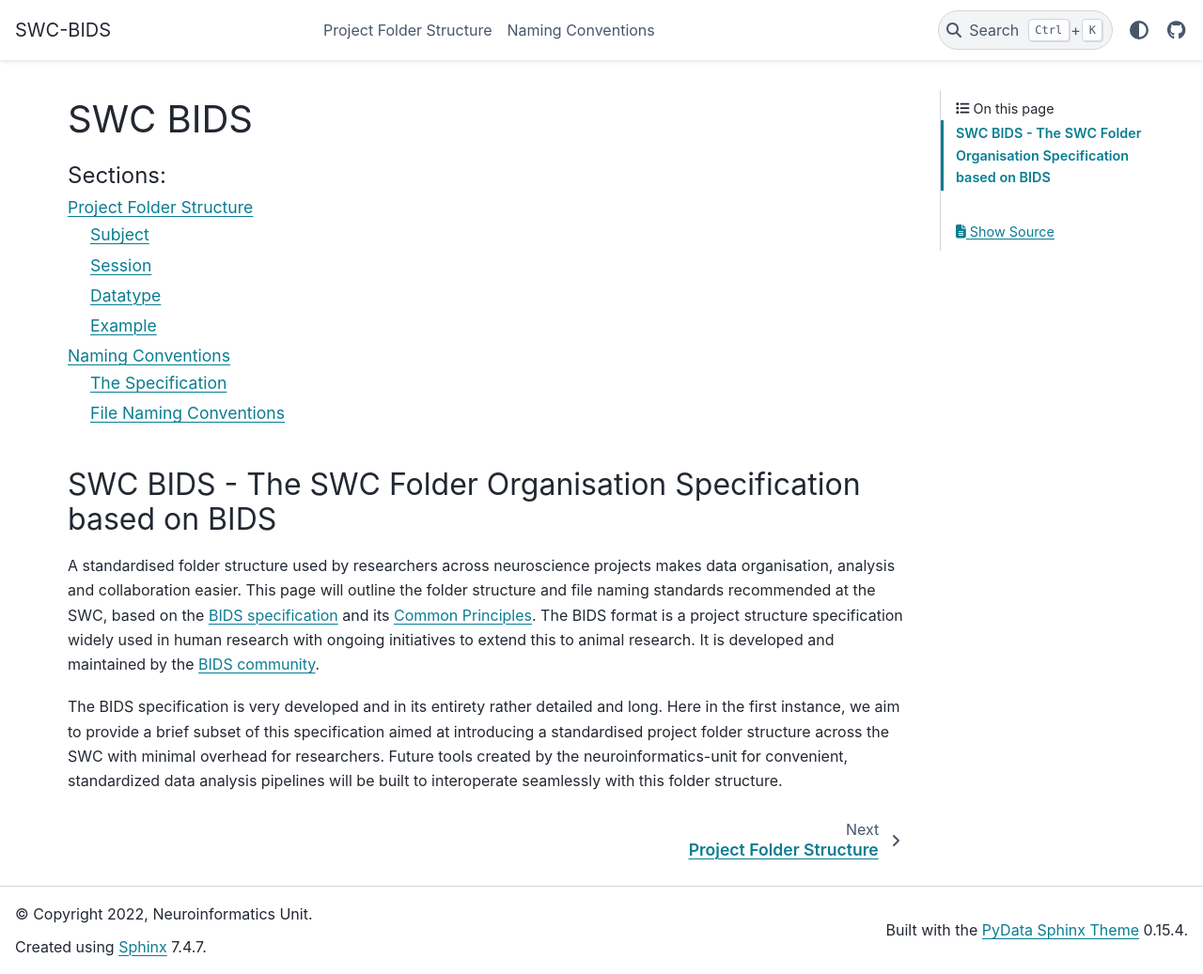
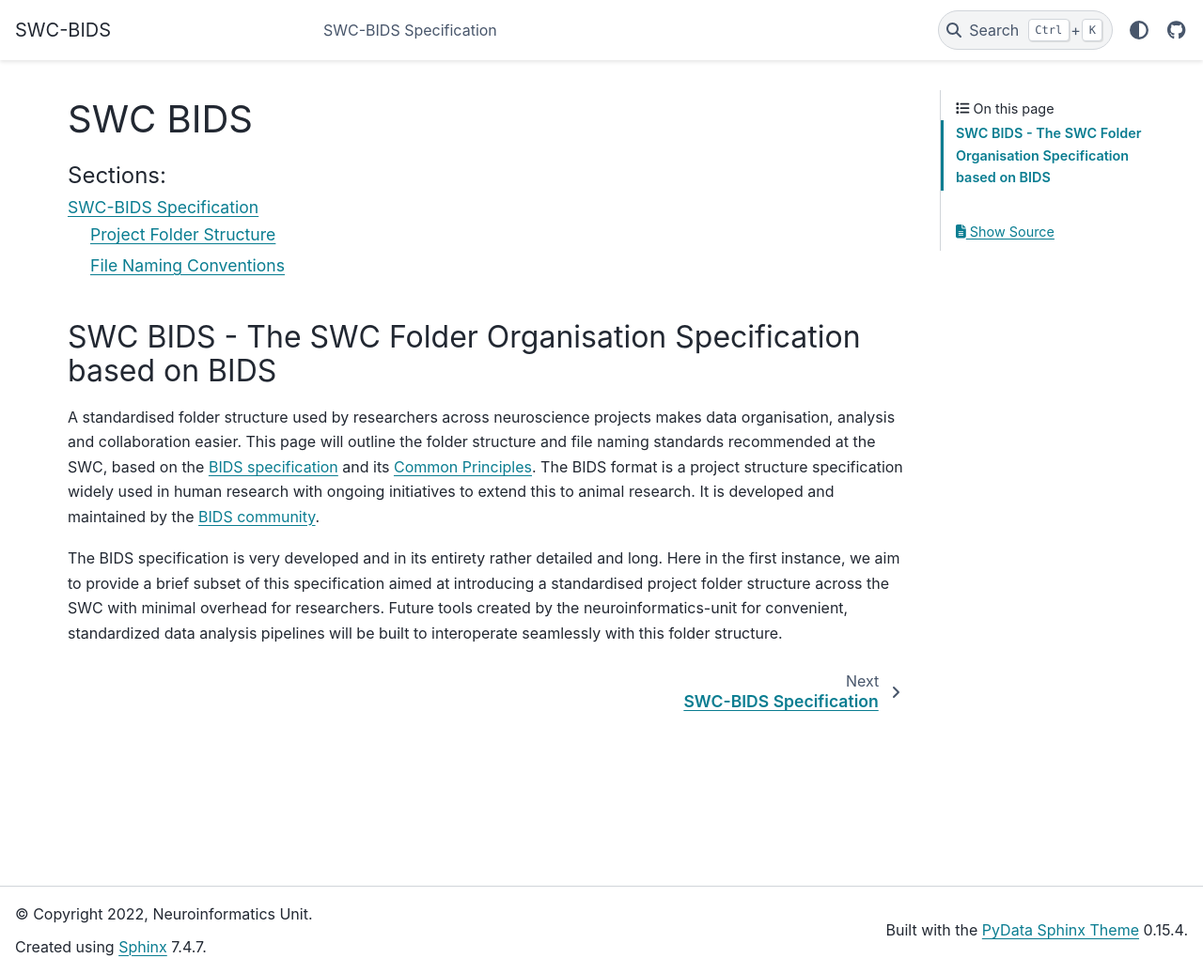
Before and after one commit to neuroinformatics-unit/NeuroBlueprint, a Sphinx documentation site: the page built from docs/source/index.rst, in a window 1280 px wide and 1037 px high. Shown: the whole window at 94% size. Built offline with Sphinx 7.4.7 and the PyData theme 0.15.4, drawn with Linux system fonts in a browser that asks for light colours; some of the changed lines change nothing that is shown.

Commit message:
remove old sections

````diff
--- a/docs/source/file_naming.md
+++ /dev/null
@@ -1,33 +0,0 @@
-# Naming Conventions
-## The Specification
-
-Following the BIDS specification, we mark specifications as *required*, *recommended* and *optional*.
-## File Naming Conventions
-
-File names should be specified as a set of key-value pairs (key-value separated by a hyphen),
-with key-value pairs separated by underscores indicating the subject, session (*required*)
-and other *optional* information. In some instances, acquisition software may output data with its *required* file naming convention -
-in these instances should put in their folder with the BIDS specification name.
-
-
-An example filenames in an ephys folder structure may be:
-some key-value pairs such as task, run,  (e.g. task-escape, run (run-001). Finally, the filename
-can end with a suffix (*optional*) that indicates a logical group to which it belongs.
-Anything after the left-most stop (.) is considered the file extension.
-
-```
-└── project/
-    └── sub-001/
-        └── ses-001/
-            ├── ephys/
-            │   ├── sub-001_probe.imec0
-            │   ├── sub-001_retinotopy.af.bin
-            │   ├── sub-001_task-discrim_monitor-right_run-001.ap.bin
-            │   ├── sub-001_task-discrim_monitor-left_run-001.ap.bin
-            │   └── sub-001_task-discrim_monitor-left_run-002.ap.bin
-            └── behav/
-                ├── sub-001_task-discrim_monitor-right_run-001.mp4
-                ├── sub-001_task-discrim_monitor-left_run-001.mp4
-                └── sub-001_task-discrim_monitor-right_run-002.mp4
-```
-the sub-<label> tag is *required* in file names, but ses-<label> is *optional*.
--- a/docs/source/folder_structure.md
+++ /dev/null
@@ -1,74 +0,0 @@
-# Project Folder Structure
-
-Standardized project folders containing raw data are hierarchically structured according to the
-[BIDS standard](https://bids-specification.readthedocs.io/en/stable/02-common-principles.html). For example:
-
-```
-└── project/
-    ├── rawdata/
-    │   └── sub-<label>/
-    │       └── ses-<label>/
-    │           ├── <datatype_1>/
-    │           │   └── raw_data.file
-    │           └── <datatype_2>/
-    │               └── raw_data.file
-    └── derivatives/
-        └── ...
-```
-
-The project folder may have any name descriptive of the project (that does not include spaces). Within the
-project folder, data is separated into `rawdata` and `derivatives`. `rawdata` contains the raw
-data acquired during data collection. `derivatives` includes any processed data (e.g. spike sorting or pose estimation).
-The subject / session / datatype folder structure within derivatives should
-match the rawdata folder whenever possible.
-
-Each subject (e.g. mouse, rat) in the project has a dedicated folder in which all data from
-experimental sessions are stored.
-In the case of multiple sessions, each session has its own folder where acquired data, belonging to
-a dataype (e.g. `ephys, behav, funcimg, histology`) are stored.
-
-Subject and session folder names cannot contain spaces and must consist of key-value pairs separated
-by underscores, e.g. `sub-001_id-5645332`.
-
-## Subject
-The subject level is prefixed with the *required* "sub" key - value pair, e.g. `sub-001`. Only one subject
-folder per-subject is permitted, and subject labels must be unique to each subject. *optional* key - value pairs
-can be added after sub-<label> (e.g. `sub-001_id-5645332`).
-
-## Session
-If data for the subject were acquired across multiple sessions,then within the subject
-directory reside subdirectories named with the *required* prefix "ses", e.g. `ses-<label>`. A session represents a recording,
-functional imaging or behavioural experimental session, and may contain multiple blocks, or runs, of data acquisition.
-Different sessions may have different combinations of datatypes. *optional* key - value pairs can be added after ses-<label>
-(e.g. `ses-001_date-220516`).
-
-## Datatype
-Datatypes included at the session level are *required* to have one of the following names `ephys, behav, funcimg, histology`.
-If collected, `ephys, behav, funcimg` are *required* to be placed at the session level.
-If collected, `histology` is *required* to be at subject level.
-
-## Example
-A real project folder may look like:
-```
-└── project/
-    ├── rawdata/
-    │   └── sub-001/
-    │       ├── ses-001_id-5645332/
-    │       │   ├── ephys/
-    │       │   │   ├── recording.bin
-    │       │   │   └── probe.imec0
-    │       │   └── behav/
-    │       │       ├── camera_1.wav
-    │       │       └── responses.csv
-    │       └── histology/
-    │           └── brain_image.tiff
-    └── derivatives/
-        └── sub-001/
-            ├── ses-001_id-5645332/
-            │   ├── ephys/
-            │   │   └── spike_sorted_data.mat
-            │   └── behav/
-            │       └── tracking_results.csv
-            └── histology/
-                └── cell_counts.csv
-```
--- a/docs/source/index.rst
+++ b/docs/source/index.rst
@@ -13,8 +13,7 @@ SWC BIDS
    :maxdepth: 2
    :caption: Sections:
 
-   folder_structure.md
-   file_naming.md
+   swc_bids_specification.md
 
 .. include:: readme_link.md
    :parser: myst_parser.sphinx_
````
